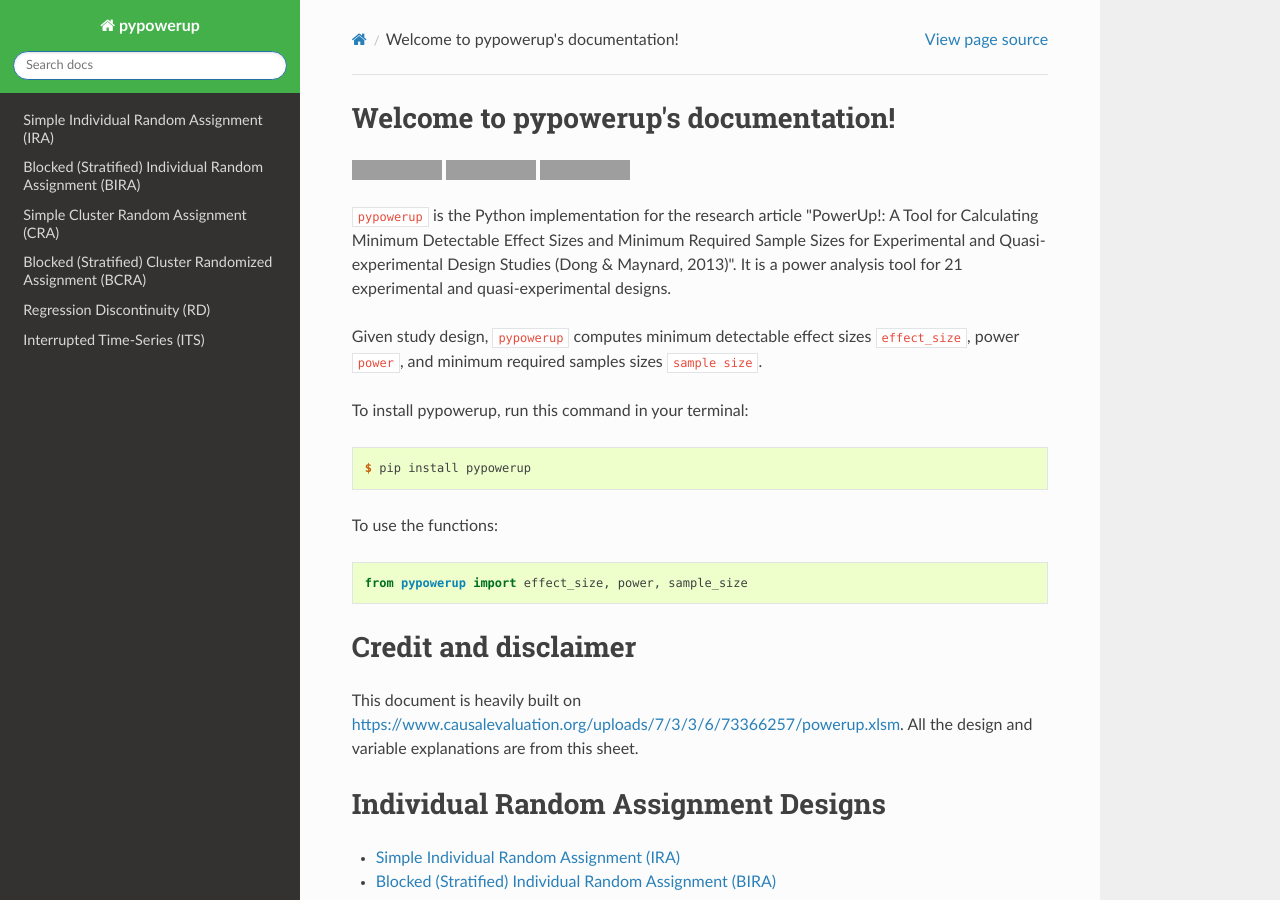
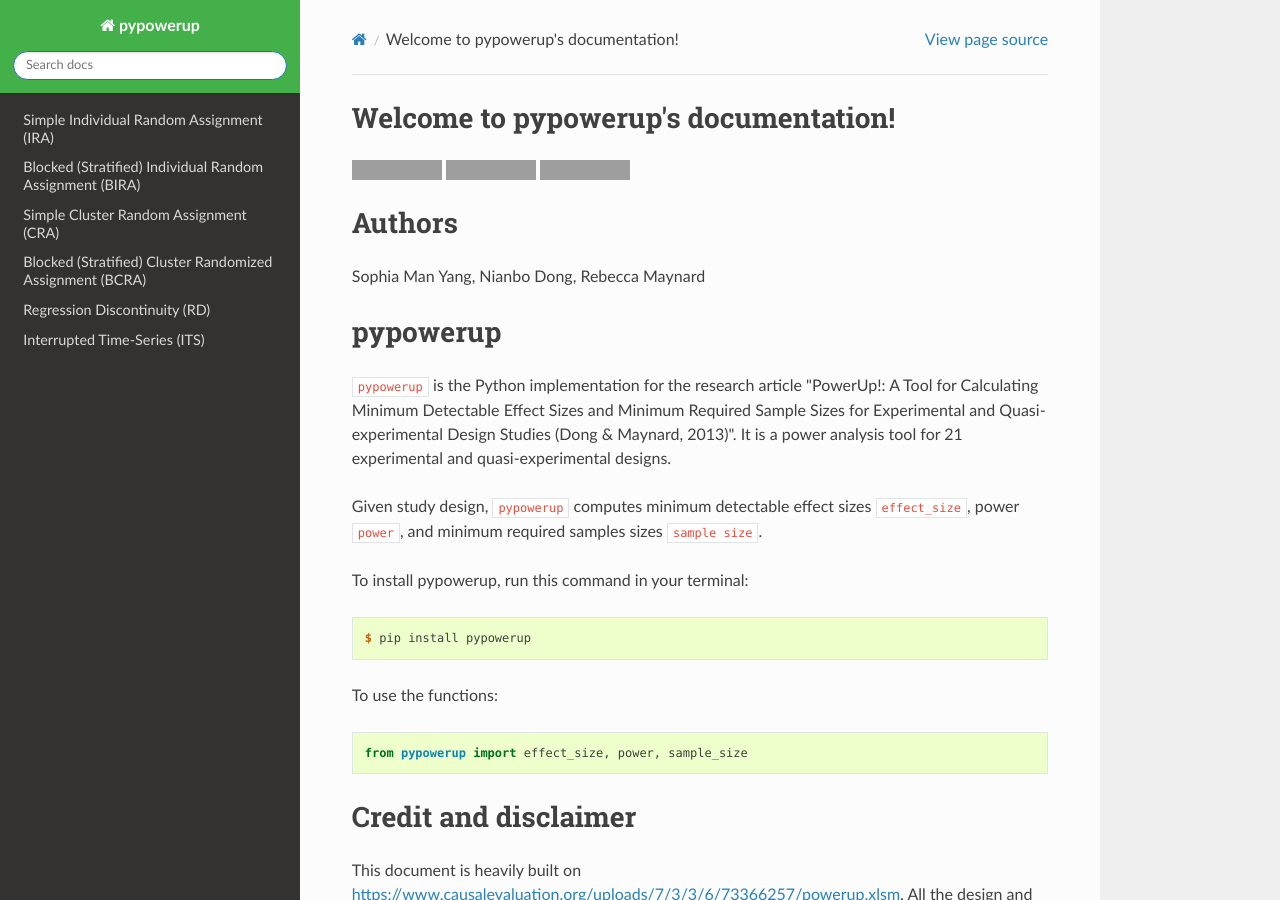
Before and after one commit to sophiamyang/pypowerup, a Sphinx documentation site: the page built from docs/source/index.rst, in a window 1280 px wide and 900 px high. Built offline with Sphinx 7.4.7 and the Read the Docs theme 2.0.0, drawn with Linux system fonts in a browser that asks for light colours; grey boxes are pictures that could not be loaded.

Commit message:
added authors info

```diff
--- a/docs/source/index.rst
+++ b/docs/source/index.rst
@@ -17,6 +17,13 @@ Welcome to pypowerup's documentation!
         :target: https://pypowerup.readthedocs.io/en/latest/?badge=latest
         :alt: Documentation Status
 
+
+Authors
+=====================
+Sophia Man Yang, Nianbo Dong, Rebecca Maynard
+
+pypowerup
+=====================
 ``pypowerup`` is the Python implementation for the research article "PowerUp!: A Tool for Calculating Minimum Detectable
 Effect Sizes and Minimum Required Sample Sizes for Experimental and Quasi-experimental Design Studies (Dong & Maynard, 2013)". It is a
 power analysis tool for 21 experimental and quasi-experimental designs.
```
